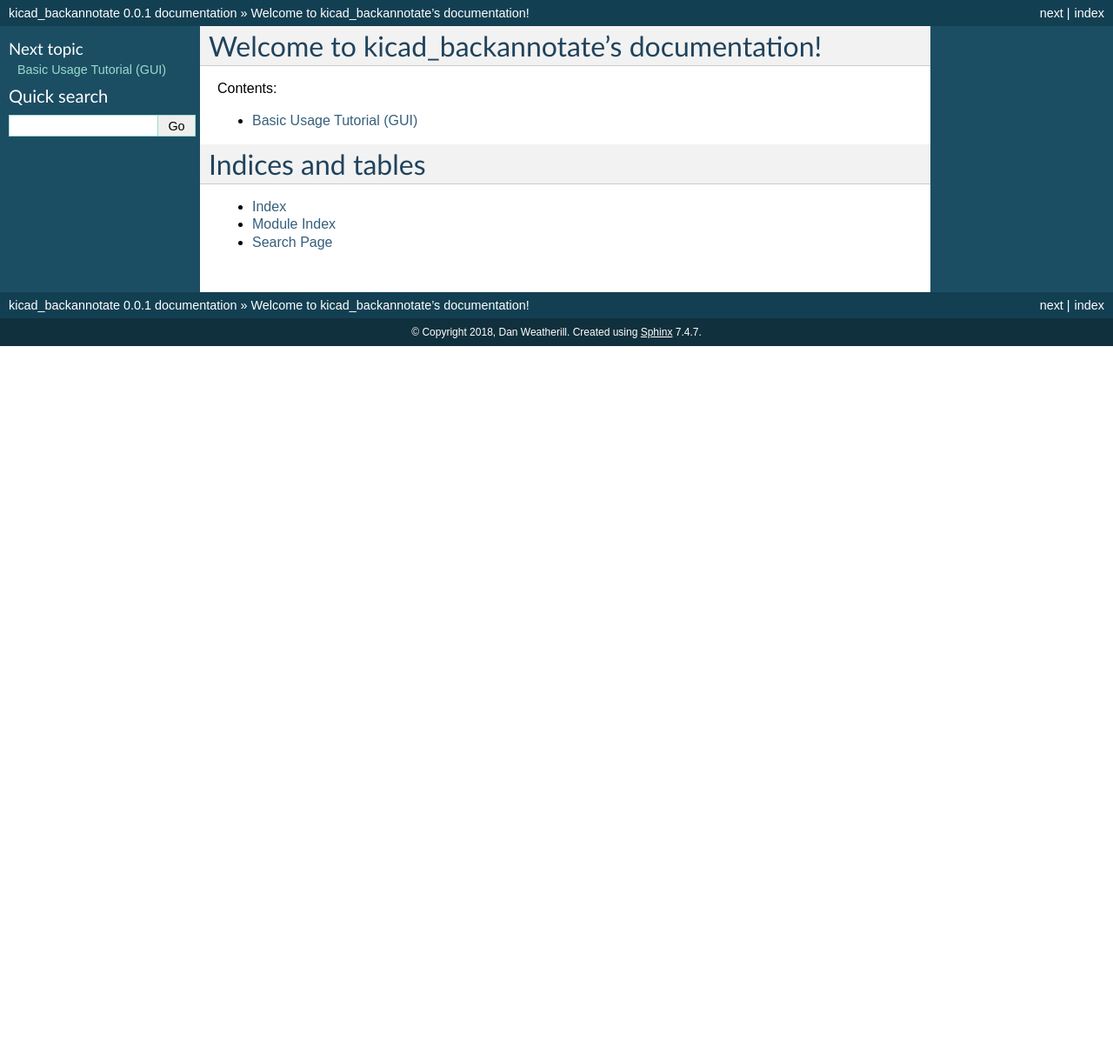
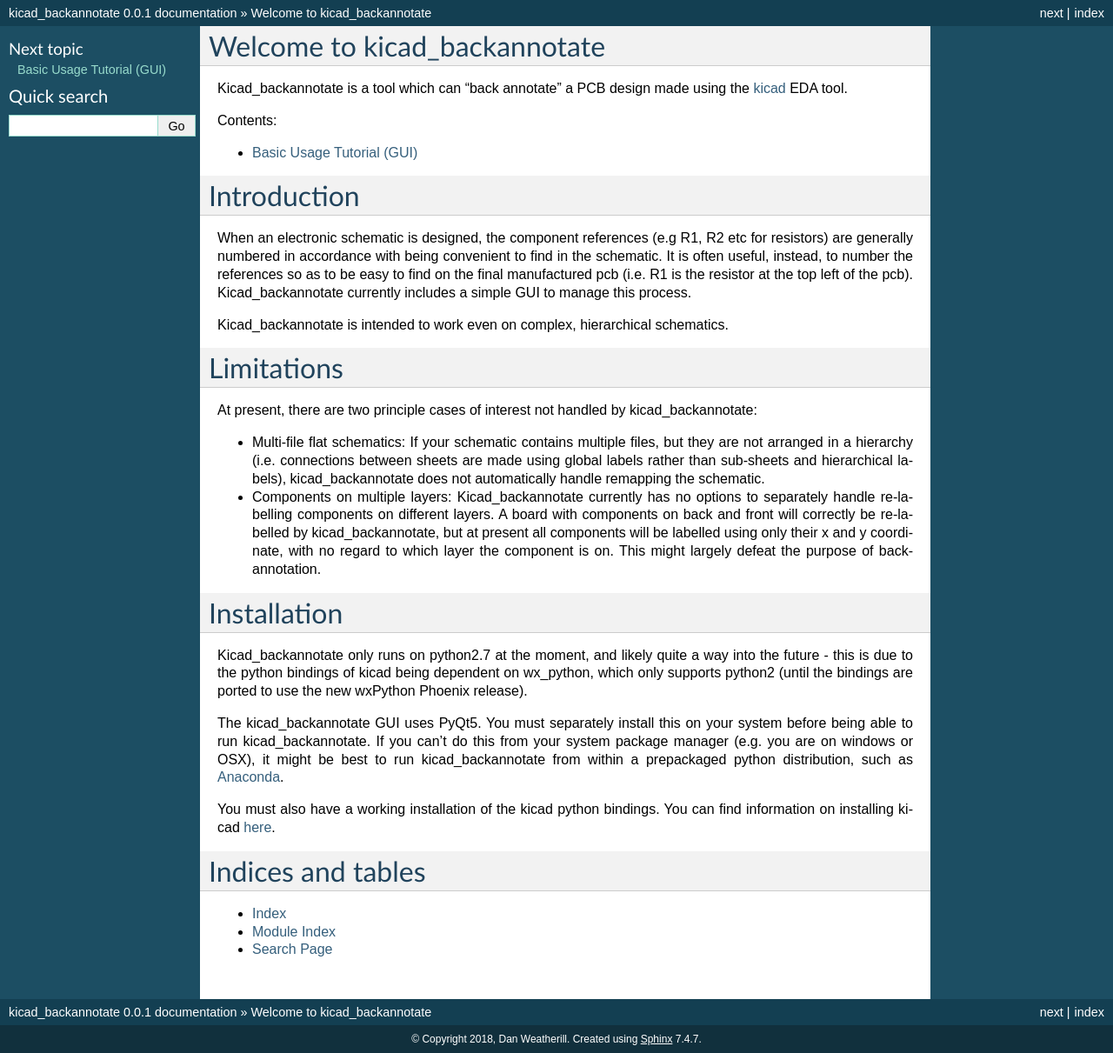
Before and after one commit to weatherhead99/kicad_backannotate, a Sphinx documentation site: the page built from kicad_backannotate/doc/source/index.rst, in a window 1280 px wide. Shown: the whole page at 87% size. Built offline with Sphinx 7.4.7, drawn with Linux system fonts in a browser that asks for light colours; before the commit the page ends 900 px from its top, so only the background shows below that.

Commit message:
more doc start page

```diff
--- a/kicad_backannotate/doc/source/index.rst
+++ b/kicad_backannotate/doc/source/index.rst
@@ -3,8 +3,10 @@
    You can adapt this file completely to your liking, but it should at least
    contain the root `toctree` directive.
 
-Welcome to kicad_backannotate's documentation!
-==============================================
+Welcome to kicad_backannotate
+=============================
+
+Kicad_backannotate is a tool which can "back annotate" a PCB design made using the kicad_ EDA tool.
 
 .. toctree::
    :maxdepth: 2
@@ -12,9 +14,46 @@
 
    tutorial
 
+Introduction
+============
+
+When an electronic schematic is designed, the component references (e.g R1, R2 etc for resistors) are generally numbered in accordance with being convenient to find in the schematic. It is often useful, instead, to number the references so as  to be easy to find on the final manufactured pcb (i.e. R1 is the resistor at the top left of the pcb). Kicad_backannotate currently includes a simple GUI to manage this process.
+
+Kicad_backannotate is intended to work even on complex, hierarchical schematics.
+
+Limitations
+===========
+
+At present, there are two principle cases of interest not handled by kicad_backannotate:
+
+- Multi-file flat schematics:
+  If your schematic contains multiple files, but they are not arranged in a hierarchy (i.e. connections between sheets are made using global labels rather than sub-sheets and hierarchical labels), kicad_backannotate does not automatically handle remapping the schematic.
+
+- Components on multiple layers:
+  Kicad_backannotate currently has no options to separately handle re-labelling components on different layers. A board with components on back and front will correctly be re-labelled by kicad_backannotate, but at present all components will be labelled using only their x and y coordinate, with no regard to which layer the component is on. This might largely defeat the purpose of back-annotation.
+
+
+
+Installation
+============
+
+Kicad_backannotate only runs on python2.7 at the moment, and likely quite a way into the future - this is due to the python bindings of kicad being dependent on wx_python, which only supports python2 (until the bindings are ported to use the new wxPython Phoenix release).
+
+The kicad_backannotate GUI uses PyQt5. You must separately install this on your system before being able to run kicad_backannotate. If you can't do this from your system package manager (e.g. you are on windows or OSX), it might be best to run kicad_backannotate from within a prepackaged python distribution, such as Anaconda_.
+
+You must also have a working installation of the kicad python bindings. You can find information on installing kicad here_.
+
+
+
+
 Indices and tables
 ==================
 
 * :ref:`genindex`
 * :ref:`modindex`
 * :ref:`search`
+
+
+.. _kicad: http://www.kicad-pcb.org
+.. _Anaconda: https://repo.continuum.io/
+.. _here: http://docs.kicad-pcb.org/stable/en/getting_started_in_kicad.html
```
